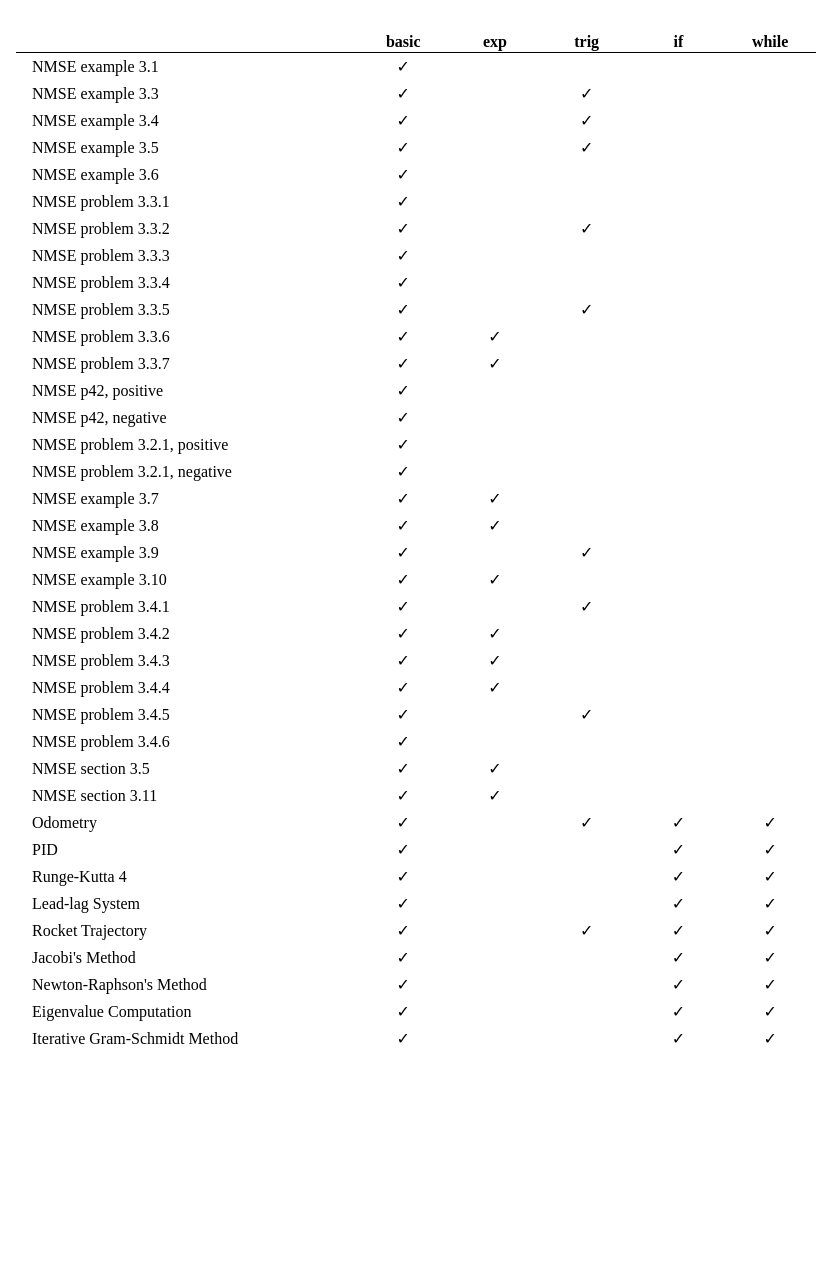
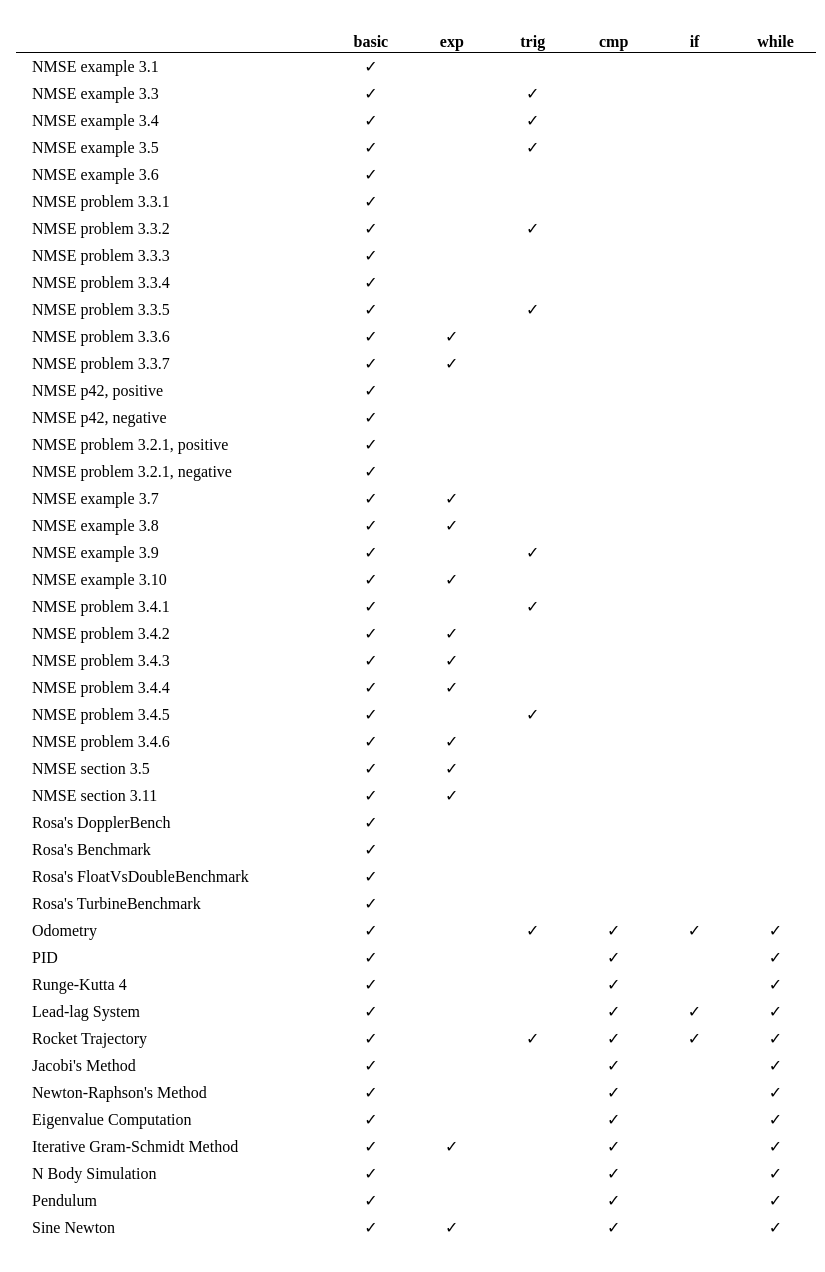
Before and after one commit to FPBench/FPBench, a plain HTML site: page table.html in a window 1280 px wide. Shown: the whole page, without its empty margins (224-1049 px from the left). Before the commit the page ends 1084 px from the top, so only its background shows below. Drawn offline with Linux system fonts and the light colour scheme.

Commit message:
Change table to add separate cmp column

```diff
--- a/table.html
+++ b/table.html
@@ -7,44 +7,51 @@
 </head>
 <body>
   <table>
-  <tr><th></th><th>basic</th><th>exp</th><th>trig</th><th>if</th><th>while</th></tr>
-  <tr><td>NMSE example 3.1</td><td>✓</td><td></td><td></td><td></td><td></td></tr>
-  <tr><td>NMSE example 3.3</td><td>✓</td><td></td><td>✓</td><td></td><td></td></tr>
-  <tr><td>NMSE example 3.4</td><td>✓</td><td></td><td>✓</td><td></td><td></td></tr>
-  <tr><td>NMSE example 3.5</td><td>✓</td><td></td><td>✓</td><td></td><td></td></tr>
-  <tr><td>NMSE example 3.6</td><td>✓</td><td></td><td></td><td></td><td></td></tr>
-  <tr><td>NMSE problem 3.3.1</td><td>✓</td><td></td><td></td><td></td><td></td></tr>
-  <tr><td>NMSE problem 3.3.2</td><td>✓</td><td></td><td>✓</td><td></td><td></td></tr>
-  <tr><td>NMSE problem 3.3.3</td><td>✓</td><td></td><td></td><td></td><td></td></tr>
-  <tr><td>NMSE problem 3.3.4</td><td>✓</td><td></td><td></td><td></td><td></td></tr>
-  <tr><td>NMSE problem 3.3.5</td><td>✓</td><td></td><td>✓</td><td></td><td></td></tr>
-  <tr><td>NMSE problem 3.3.6</td><td>✓</td><td>✓</td><td></td><td></td><td></td></tr>
-  <tr><td>NMSE problem 3.3.7</td><td>✓</td><td>✓</td><td></td><td></td><td></td></tr>
-  <tr><td>NMSE p42, positive</td><td>✓</td><td></td><td></td><td></td><td></td></tr>
-  <tr><td>NMSE p42, negative</td><td>✓</td><td></td><td></td><td></td><td></td></tr>
-  <tr><td>NMSE problem 3.2.1, positive</td><td>✓</td><td></td><td></td><td></td><td></td></tr>
-  <tr><td>NMSE problem 3.2.1, negative</td><td>✓</td><td></td><td></td><td></td><td></td></tr>
-  <tr><td>NMSE example 3.7</td><td>✓</td><td>✓</td><td></td><td></td><td></td></tr>
-  <tr><td>NMSE example 3.8</td><td>✓</td><td>✓</td><td></td><td></td><td></td></tr>
-  <tr><td>NMSE example 3.9</td><td>✓</td><td></td><td>✓</td><td></td><td></td></tr>
-  <tr><td>NMSE example 3.10</td><td>✓</td><td>✓</td><td></td><td></td><td></td></tr>
-  <tr><td>NMSE problem 3.4.1</td><td>✓</td><td></td><td>✓</td><td></td><td></td></tr>
-  <tr><td>NMSE problem 3.4.2</td><td>✓</td><td>✓</td><td></td><td></td><td></td></tr>
-  <tr><td>NMSE problem 3.4.3</td><td>✓</td><td>✓</td><td></td><td></td><td></td></tr>
-  <tr><td>NMSE problem 3.4.4</td><td>✓</td><td>✓</td><td></td><td></td><td></td></tr>
-  <tr><td>NMSE problem 3.4.5</td><td>✓</td><td></td><td>✓</td><td></td><td></td></tr>
-  <tr><td>NMSE problem 3.4.6</td><td>✓</td><td></td><td></td><td></td><td></td></tr>
-  <tr><td>NMSE section 3.5</td><td>✓</td><td>✓</td><td></td><td></td><td></td></tr>
-  <tr><td>NMSE section 3.11</td><td>✓</td><td>✓</td><td></td><td></td><td></td></tr>
-  <tr><td>Odometry</td><td>✓</td><td></td><td>✓</td><td>✓</td><td>✓</td></tr>
-  <tr><td>PID</td><td>✓</td><td></td><td></td><td>✓</td><td>✓</td></tr>
-  <tr><td>Runge-Kutta 4</td><td>✓</td><td></td><td></td><td>✓</td><td>✓</td></tr>
-  <tr><td>Lead-lag System</td><td>✓</td><td></td><td></td><td>✓</td><td>✓</td></tr>
-  <tr><td>Rocket Trajectory</td><td>✓</td><td></td><td>✓</td><td>✓</td><td>✓</td></tr>
-  <tr><td>Jacobi's Method</td><td>✓</td><td></td><td></td><td>✓</td><td>✓</td></tr>
-  <tr><td>Newton-Raphson's Method</td><td>✓</td><td></td><td></td><td>✓</td><td>✓</td></tr>
-  <tr><td>Eigenvalue Computation</td><td>✓</td><td></td><td></td><td>✓</td><td>✓</td></tr>
-  <tr><td>Iterative Gram-Schmidt Method</td><td>✓</td><td></td><td></td><td>✓</td><td>✓</td></tr>
+  <tr><th></th><th>basic</th><th>exp</th><th>trig</th><th>cmp</th><th>if</th><th>while</th></tr>
+  <tr><td>NMSE example 3.1</td><td>✓</td><td></td><td></td><td></td><td></td><td></td></tr>
+  <tr><td>NMSE example 3.3</td><td>✓</td><td></td><td>✓</td><td></td><td></td><td></td></tr>
+  <tr><td>NMSE example 3.4</td><td>✓</td><td></td><td>✓</td><td></td><td></td><td></td></tr>
+  <tr><td>NMSE example 3.5</td><td>✓</td><td></td><td>✓</td><td></td><td></td><td></td></tr>
+  <tr><td>NMSE example 3.6</td><td>✓</td><td></td><td></td><td></td><td></td><td></td></tr>
+  <tr><td>NMSE problem 3.3.1</td><td>✓</td><td></td><td></td><td></td><td></td><td></td></tr>
+  <tr><td>NMSE problem 3.3.2</td><td>✓</td><td></td><td>✓</td><td></td><td></td><td></td></tr>
+  <tr><td>NMSE problem 3.3.3</td><td>✓</td><td></td><td></td><td></td><td></td><td></td></tr>
+  <tr><td>NMSE problem 3.3.4</td><td>✓</td><td></td><td></td><td></td><td></td><td></td></tr>
+  <tr><td>NMSE problem 3.3.5</td><td>✓</td><td></td><td>✓</td><td></td><td></td><td></td></tr>
+  <tr><td>NMSE problem 3.3.6</td><td>✓</td><td>✓</td><td></td><td></td><td></td><td></td></tr>
+  <tr><td>NMSE problem 3.3.7</td><td>✓</td><td>✓</td><td></td><td></td><td></td><td></td></tr>
+  <tr><td>NMSE p42, positive</td><td>✓</td><td></td><td></td><td></td><td></td><td></td></tr>
+  <tr><td>NMSE p42, negative</td><td>✓</td><td></td><td></td><td></td><td></td><td></td></tr>
+  <tr><td>NMSE problem 3.2.1, positive</td><td>✓</td><td></td><td></td><td></td><td></td><td></td></tr>
+  <tr><td>NMSE problem 3.2.1, negative</td><td>✓</td><td></td><td></td><td></td><td></td><td></td></tr>
+  <tr><td>NMSE example 3.7</td><td>✓</td><td>✓</td><td></td><td></td><td></td><td></td></tr>
+  <tr><td>NMSE example 3.8</td><td>✓</td><td>✓</td><td></td><td></td><td></td><td></td></tr>
+  <tr><td>NMSE example 3.9</td><td>✓</td><td></td><td>✓</td><td></td><td></td><td></td></tr>
+  <tr><td>NMSE example 3.10</td><td>✓</td><td>✓</td><td></td><td></td><td></td><td></td></tr>
+  <tr><td>NMSE problem 3.4.1</td><td>✓</td><td></td><td>✓</td><td></td><td></td><td></td></tr>
+  <tr><td>NMSE problem 3.4.2</td><td>✓</td><td>✓</td><td></td><td></td><td></td><td></td></tr>
+  <tr><td>NMSE problem 3.4.3</td><td>✓</td><td>✓</td><td></td><td></td><td></td><td></td></tr>
+  <tr><td>NMSE problem 3.4.4</td><td>✓</td><td>✓</td><td></td><td></td><td></td><td></td></tr>
+  <tr><td>NMSE problem 3.4.5</td><td>✓</td><td></td><td>✓</td><td></td><td></td><td></td></tr>
+  <tr><td>NMSE problem 3.4.6</td><td>✓</td><td>✓</td><td></td><td></td><td></td><td></td></tr>
+  <tr><td>NMSE section 3.5</td><td>✓</td><td>✓</td><td></td><td></td><td></td><td></td></tr>
+  <tr><td>NMSE section 3.11</td><td>✓</td><td>✓</td><td></td><td></td><td></td><td></td></tr>
+  <tr><td>Rosa's DopplerBench</td><td>✓</td><td></td><td></td><td></td><td></td><td></td></tr>
+  <tr><td>Rosa's Benchmark</td><td>✓</td><td></td><td></td><td></td><td></td><td></td></tr>
+  <tr><td>Rosa's FloatVsDoubleBenchmark</td><td>✓</td><td></td><td></td><td></td><td></td><td></td></tr>
+  <tr><td>Rosa's TurbineBenchmark</td><td>✓</td><td></td><td></td><td></td><td></td><td></td></tr>
+  <tr><td>Odometry</td><td>✓</td><td></td><td>✓</td><td>✓</td><td>✓</td><td>✓</td></tr>
+  <tr><td>PID</td><td>✓</td><td></td><td></td><td>✓</td><td></td><td>✓</td></tr>
+  <tr><td>Runge-Kutta 4</td><td>✓</td><td></td><td></td><td>✓</td><td></td><td>✓</td></tr>
+  <tr><td>Lead-lag System</td><td>✓</td><td></td><td></td><td>✓</td><td>✓</td><td>✓</td></tr>
+  <tr><td>Rocket Trajectory</td><td>✓</td><td></td><td>✓</td><td>✓</td><td>✓</td><td>✓</td></tr>
+  <tr><td>Jacobi's Method</td><td>✓</td><td></td><td></td><td>✓</td><td></td><td>✓</td></tr>
+  <tr><td>Newton-Raphson's Method</td><td>✓</td><td></td><td></td><td>✓</td><td></td><td>✓</td></tr>
+  <tr><td>Eigenvalue Computation</td><td>✓</td><td></td><td></td><td>✓</td><td></td><td>✓</td></tr>
+  <tr><td>Iterative Gram-Schmidt Method</td><td>✓</td><td>✓</td><td></td><td>✓</td><td></td><td>✓</td></tr>
+  <tr><td>N Body Simulation</td><td>✓</td><td></td><td></td><td>✓</td><td></td><td>✓</td></tr>
+  <tr><td>Pendulum</td><td>✓</td><td></td><td></td><td>✓</td><td></td><td>✓</td></tr>
+  <tr><td>Sine Newton</td><td>✓</td><td>✓</td><td></td><td>✓</td><td></td><td>✓</td></tr>
   </table>
 </body>
 </html>
```
Also changed, not shown: 1 other file.
